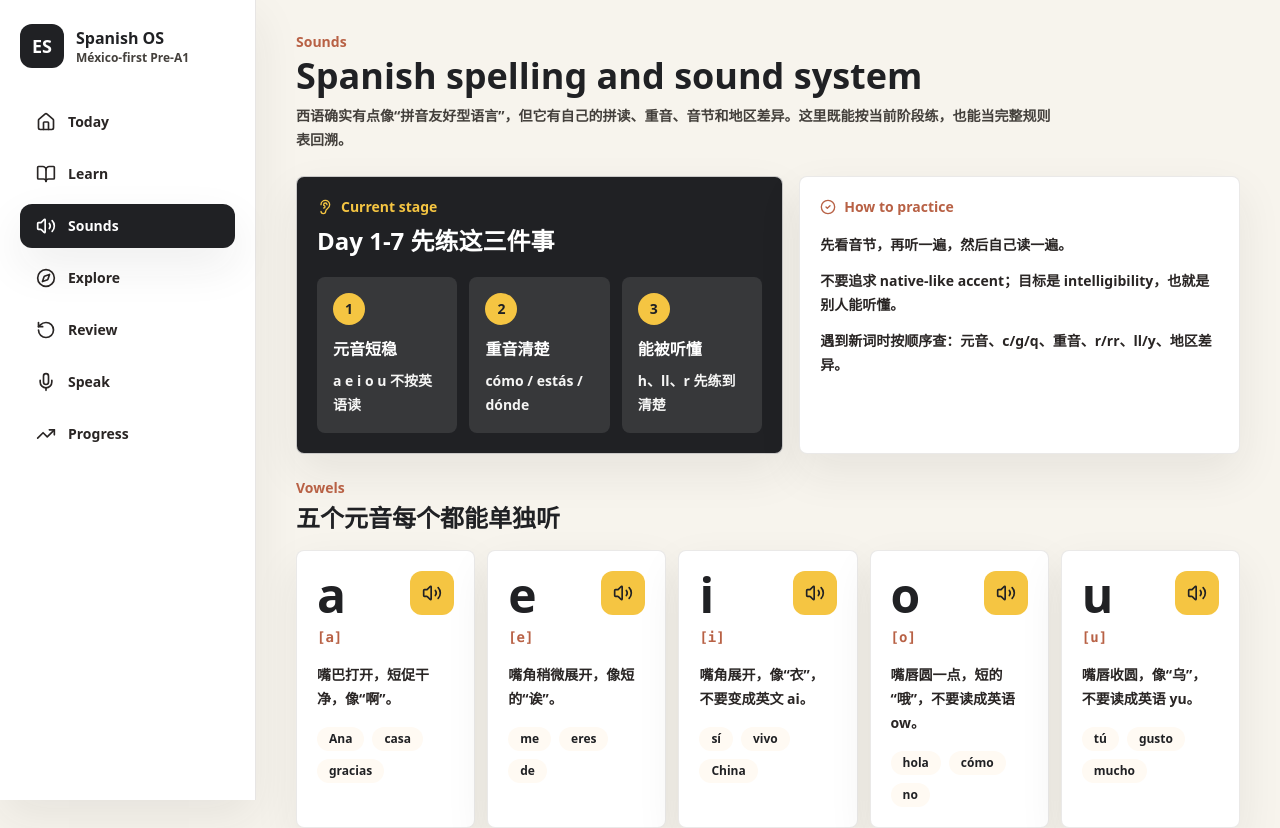
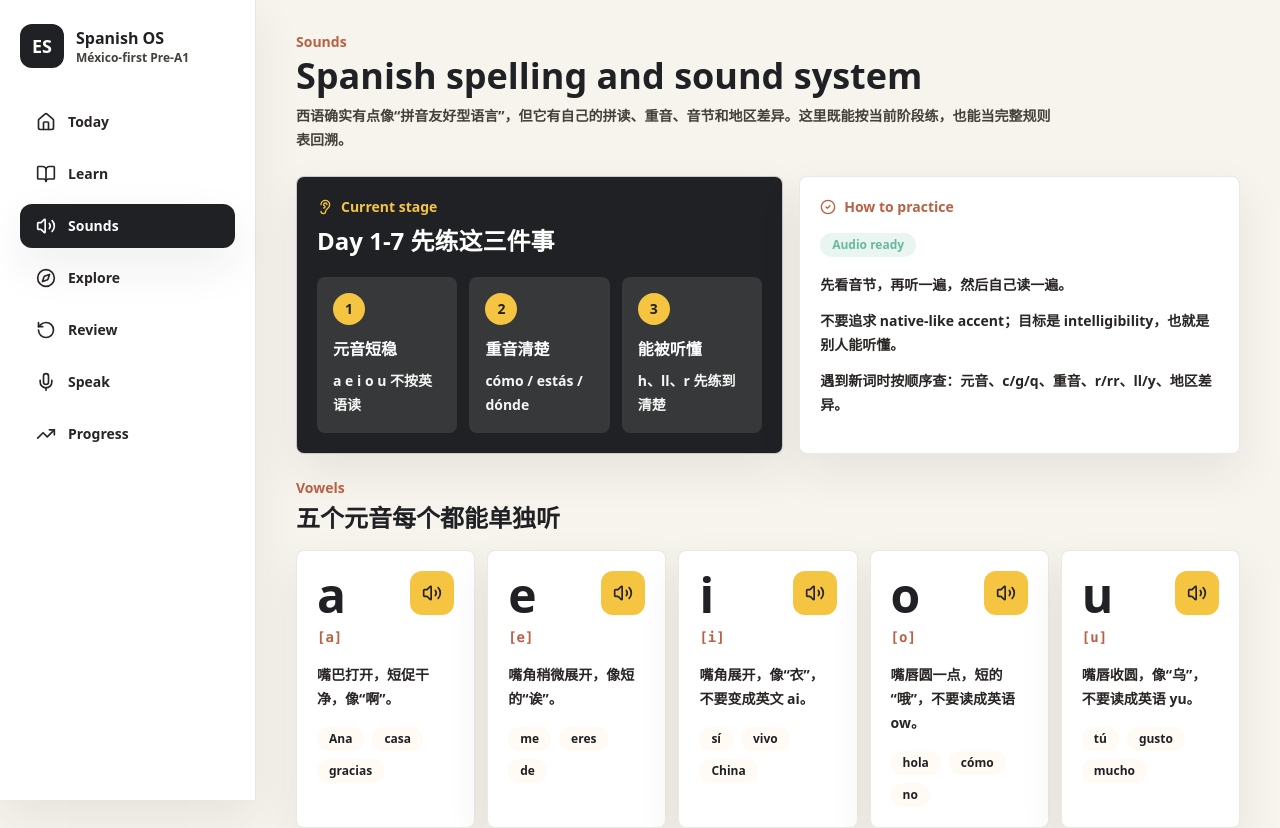
Before and after one commit to janeeepinky-cpu/spanish-learning-os, a Next.js app: page /phonics in a window 1280 px wide. Shown: the top 828 px of the page. Built offline with nearby package versions, Linux system fonts and the light colour scheme.

Commit message:
Show Sounds audio status

```diff
--- a/app/phonics/page.tsx
+++ b/app/phonics/page.tsx
@@ -1,9 +1,10 @@
 "use client";
 
+import { useEffect, useState } from "react";
 import { BookOpen, CheckCircle2, Ear, Languages, Mic2, Play, Volume2 } from "lucide-react";
 import { Card } from "@/components/Card";
 import { alphabetRows, currentPhonicsDrills, phonicsSections, sourceNotes, vowelSounds } from "@/course/content/phonics";
-import { speakSpanish } from "@/lib/speech";
+import { primeSpanishSpeech, speakSpanish } from "@/lib/speech";
 
 const stageLabels = {
   now: "Now",
@@ -23,8 +24,13 @@ const priorityStyles = {
 };
 
 export default function PhonicsPage() {
+  const [audioAvailable, setAudioAvailable] = useState(true);
   const nowDrills = currentPhonicsDrills.filter((item) => item.stage === "now");
   const nextDrills = currentPhonicsDrills.filter((item) => item.stage === "next");
+
+  useEffect(() => {
+    setAudioAvailable(primeSpanishSpeech());
+  }, []);
 
   return (
     <div className="space-y-6">
@@ -62,6 +68,13 @@ export default function PhonicsPage() {
           <div className="flex items-center gap-2 text-sm font-black text-clay">
             <CheckCircle2 className="h-4 w-4" aria-hidden />
             How to practice
+          </div>
+          <div
+            className={`mt-4 inline-flex rounded-full px-3 py-1 text-xs font-black ${
+              audioAvailable ? "bg-mint/15 text-mint" : "bg-stone-100 text-stone-700"
+            }`}
+          >
+            {audioAvailable ? "Audio ready" : "Audio unavailable in this browser"}
           </div>
           <div className="mt-4 space-y-3 text-sm font-bold leading-6 text-stone-800">
             <p>先看音节，再听一遍，然后自己读一遍。</p>
```
